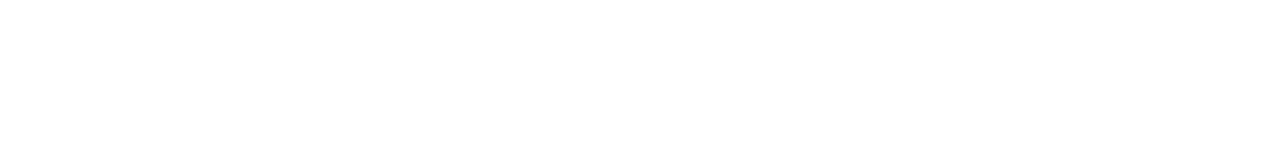
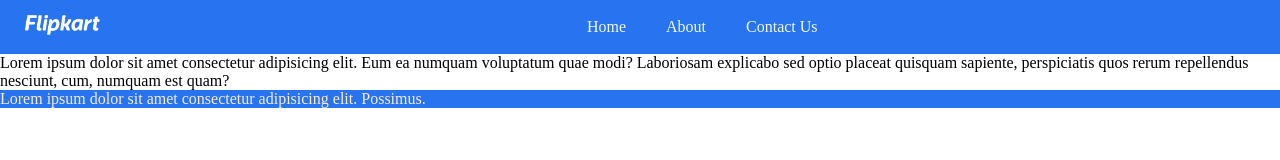
Before and after one commit to Himal1305/CSS, a plain HTML site: page Project/pro_1/HTML/Index.html in a window 1280 px wide. Drawn offline with Linux system fonts and the light colour scheme.

Commit message:
container config Done

```diff
--- a/Project/pro_1/CSS/index.css
+++ b/Project/pro_1/CSS/index.css
@@ -0,0 +1,60 @@
+*{
+    margin: 0;
+    padding: 0;
+}
+
+:root{
+    --main-bg-color: #2874f0;;
+}
+
+
+
+header{
+    background-color: var(--main-bg-color);
+    /* border: 2px solid black; */
+    display: flex;
+
+}
+.logo{
+    display:inline-block;
+    align-items: center;
+}
+
+.logo img{
+    margin: 15px 25px;
+    height: 20px;
+}
+
+header{
+    align-items: center;
+}
+header ul{
+    height: 20px;
+    width: 100%;
+    margin: 5px 5px;
+    height: 20px;
+    padding: 5px 5px;
+    display: flex;
+    align-items: center;
+    justify-content: center;
+}
+header ul li{
+    list-style: none;
+    margin: 2px 10px;
+    padding: 2px 10px;
+
+}
+header ul li a{
+    text-decoration: none;
+    color: aliceblue;
+}
+
+
+
+
+
+
+footer{
+    background-color: var(--main-bg-color);
+    color: antiquewhite;
+}
--- a/Project/pro_1/HTML/Index.html
+++ b/Project/pro_1/HTML/Index.html
@@ -8,6 +8,23 @@
     <link rel="stylesheet" href="../CSS/index.css">
 </head>
 <body>
+    <header>
+        <div class="logo">
+            <img src="../media/f.png" alt="NONE">
+        </div>
+        <ul>
+            <li><a href=""> Home</a></li>
+            <li><a href=""> About</a></li>
+            <li><a href=""> Contact Us</a></li>
+        </ul>
+    </header>
 
+    <main>
+        <p>Lorem ipsum dolor sit amet consectetur adipisicing elit. Eum ea numquam voluptatum quae modi? Laboriosam explicabo sed optio placeat quisquam sapiente, perspiciatis quos rerum repellendus nesciunt, cum, numquam est quam?</p>
+    </main>
+
+    <footer>
+        Lorem ipsum dolor sit amet consectetur adipisicing elit. Possimus.
+    </footer>
 </body>
 </html>
```
Also changed, not shown: Project/pro_1/media/f.png (added).
